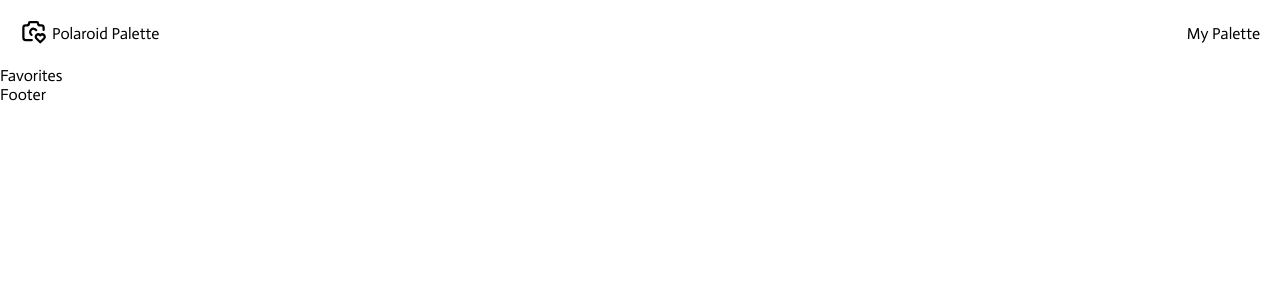
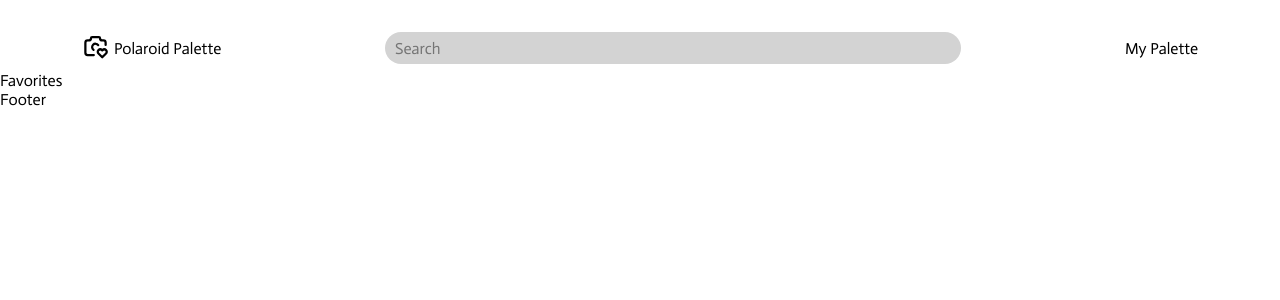
Before and after one commit to twentyfive21/photo-react, a React (Vite) app: page /mypalette in a window 1280 px wide. Shown: the top 300 px of the page. Built offline with nearby package versions, Linux system fonts and the light colour scheme.

Commit message:
deleted banner and changed homepage css

```diff
--- a/src/components/Header/Header.css
+++ b/src/components/Header/Header.css
@@ -1,9 +1,10 @@
 .header-container {
     display: flex;
     align-items: center;
-    justify-content: space-between;
+    justify-content: space-around;
     font-size: 1rem;
-    padding: 15px 20px;
+    margin-top: 30px;
+    margin-bottom: 5px;
 }
 .header-left {
     display: flex;
@@ -13,3 +14,12 @@
     font-size: 2rem;
     padding-right: 5px;
 }
+#input {
+    background-color: #D3D3D3;
+    border: none;
+    border-radius: 20px;
+    padding-left: 10px;
+    width: 45vw;
+    height: 4vh;
+    font-size: 1rem;
+}
--- a/src/components/Header/Header.jsx
+++ b/src/components/Header/Header.jsx
@@ -10,6 +10,7 @@ function Header() {
           <Link to='/'><TbCameraHeart className='camera'/></Link>
           <Link to='/'>Polaroid Palette</Link>
         </section>
+        <input type='text' placeholder='Search' id='input' name='search'></input>
           <Link to='/mypalette'>My Palette</Link>
     </div>
   )
--- a/src/components/PhotoCard/PhotoCard.css
+++ b/src/components/PhotoCard/PhotoCard.css
@@ -1,15 +1,20 @@
 .cards-container {
-    background-color: bisque;
+    background-color: #EBECF0;
     display: flex;
     flex-direction: column;
     align-items: center;
     justify-content: center;
     width: 250px;
     height: 350px;
-    margin: 20px 20px;
+    margin: 20px 45px;
 }
 .cards-container img {
     width: 200px;
     height: 240px;
     object-fit: cover;
 }
+.text-center {
+    text-align: center;
+    padding: 10px 20px;
+    letter-spacing: 1px;
+}
--- a/src/components/PhotoCard/PhotoCard.jsx
+++ b/src/components/PhotoCard/PhotoCard.jsx
@@ -5,9 +5,11 @@ import { MdFavoriteBorder , MdFavorite } from "react-icons/md";
 function PhotoCard({photo}) {
   return (
     <div className='cards-container'>
-        <img src={photo.src.original} />
-        <p>Photographer : {photo.photographer}</p>
-        <a href={photo.photographer_url}>View Profile</a>
+        <img src={photo?.src?.original} />
+        <div className='text-center'>
+        <p>Photographer : {photo?.photographer}</p>
+        <a href={photo?.photographer_url}>View Profile</a>
+        </div>
     </div>
   )
 }
--- a/src/pages/Homepage/Homepage.css
+++ b/src/pages/Homepage/Homepage.css
@@ -1,13 +1,14 @@
 .homepage-banner {
     height: 350px;
-    width: 94vw;
+    width: 90vw;
     object-fit: cover;
     border-radius: 2px;
+    margin: 30px 0px;
 }
 
 .homepage-container {
     display: flex;
     flex-wrap: wrap;
-    background-color: aqua;
+    /* background-color: aqua; */
     justify-content: center;
 }
--- a/src/pages/Homepage/Homepage.jsx
+++ b/src/pages/Homepage/Homepage.jsx
@@ -17,14 +17,14 @@ useEffect(() => {
   const fetchData = async () => {
     try {
       const apiKey = import.meta.env.VITE_API_KEY
-      const response = await fetch(`https://api.pexels.com/v1/curated?page=${pageNum}&per_page=24`, {
+      const response = await fetch(`https://api.pexels.com/v1/curated?page=${pageNum}&per_page=80`, {
         headers: {
           Authorization: apiKey
         }
       });
       const jsonData = await response.json();
       console.log(jsonData.photos)
-      setPhotos(jsonData.photos)
+      setPhotos(jsonData?.photos)
     } catch (err) {
       console.error(err);
     }
@@ -42,13 +42,12 @@ const prevBtn = () => {
 }
 
   return (
-    <div className='homepage-container'>
-      {/* <button>Prev</button>
-      <button>Next</button> */}
+    <div>
+     <div className='homepage-container'>
       {
         photos.map(item => <PhotoCard key={item.id} photo={item}/>)
       }
-      {/* <img src={banner} className='homepage-banner'/> */}
+      </div>
     </div>
 
   )
```
Also changed, not shown: src/assets/banner.jpg (deleted).
